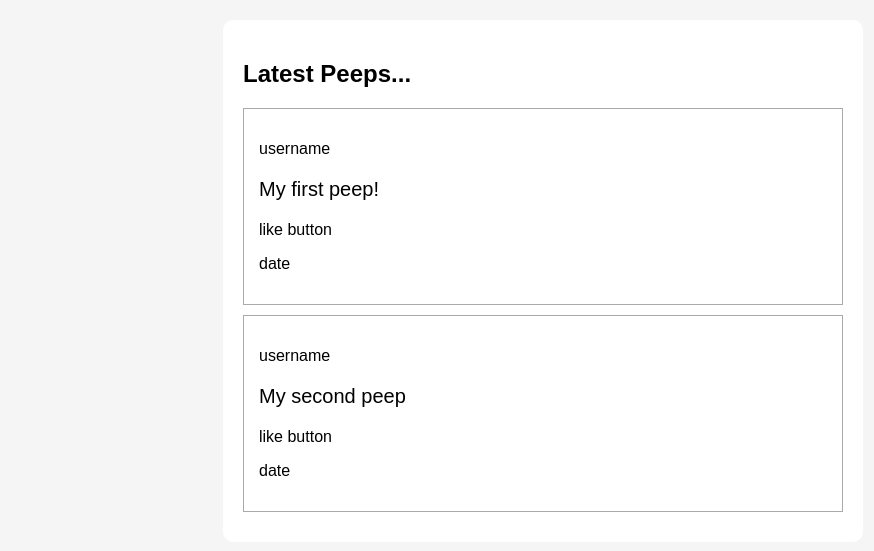
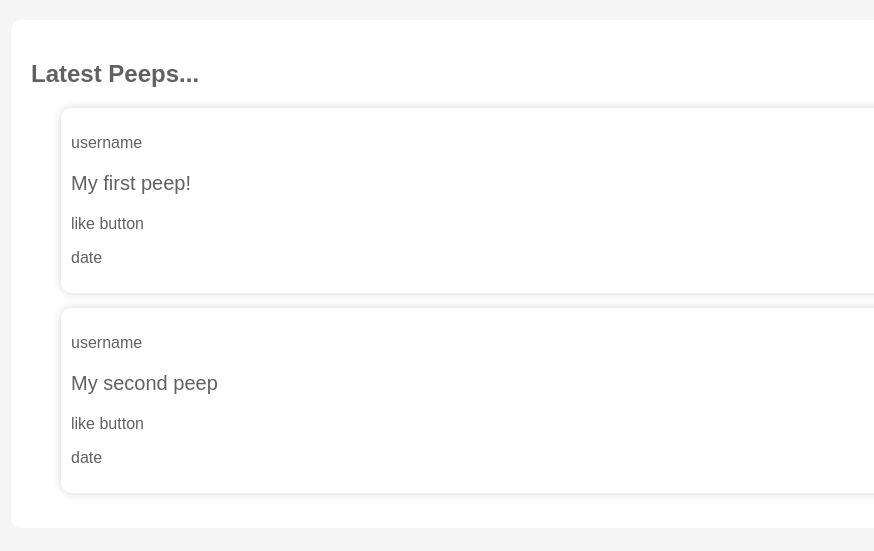
Before and after one commit to makersacademy/frontend-api-challenge, a PHP site: page / in a window 1280 px wide. Shown: the top 551 px of the page, without its empty margins (97-971 px from the left). Run offline with PHP 8.4, Linux system fonts and the light colour scheme.

Commit message:
changes to the static page

```diff
--- a/styles.css
+++ b/styles.css
@@ -2,6 +2,7 @@ h1,
 p,
 * {
   font-family: sans-serif;
+  color: #616161;
 }
 
 html {
@@ -10,7 +11,7 @@ html {
 
 body {
   background: white;
-  width: 600px;
+  width: 80%;
   margin: auto;
   margin-top: 20px;
   padding: 20px;
@@ -18,9 +19,11 @@ body {
 }
 
 .peep {
-  border: 1px solid #aaa;
-  padding: 15px;
-  margin: 10px 0px 10px 0px;
+  border: 0px solid #aaa;
+  padding: 10px;
+  margin: 15px 30px;
+  box-shadow: 0 0 10px #d6d5d5;
+  border-radius: 10px;
 }
 
 .peep-content {
```
Also changed, not shown: 1 other file.
